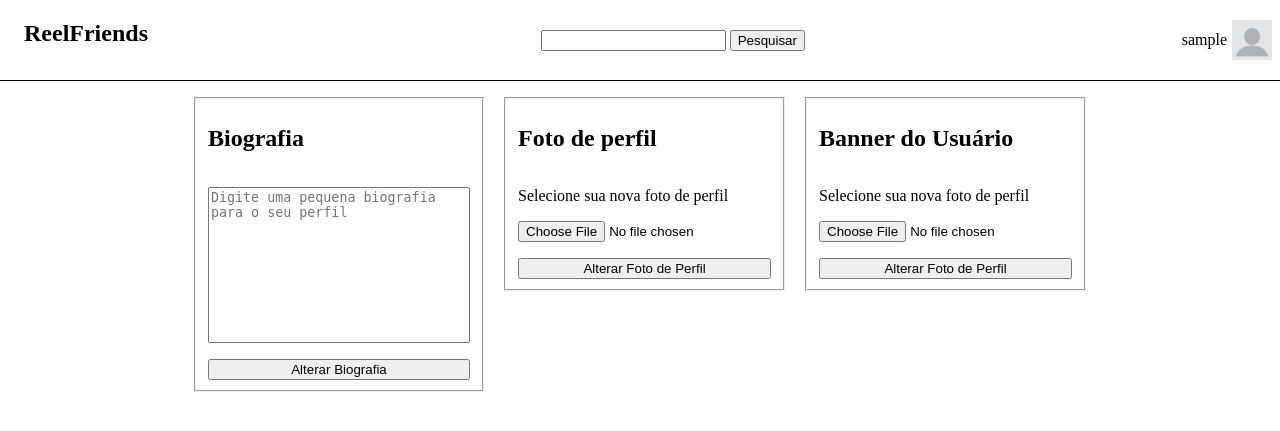
After one commit to carloscdf/ReelFriends, a PHP site: page /personalizar-perfil.php in a window 1280 px wide. The commit adds this page. Shown: the top 431 px of the page. Run offline with PHP 8.4, Linux system fonts and the light colour scheme; the visitor is signed in with stand-in values (Sample User, id 1).

Commit message:
Sistema de personalizar perfil

```diff
--- a/classes/MySQL.php
+++ b/classes/MySQL.php
@@ -72,6 +72,24 @@
                 session_start();
                 $_SESSION["usuario"] = $email; //salva na session o email do usuário criado
                 header("Location: feed.php");
+            }
+        }
+
+        function atualizaBioUsuario($idusuario, $novaBiografia){
+            $sql = "UPDATE banco_reelfriends.usuario
+            SET biografia_usuario = :biografia
+            WHERE idusuario = $idusuario";
+
+            $stmt = $this->PDO->prepare($sql);    //prepara
+            $stmt->bindParam(':biografia', $novaBiografia);     //vincula
+            $result = $stmt->execute();    //executa
+
+            if(!$result){
+                var_dump($stmt->errorInfo());
+                    exit;
+                }
+            else{
+                echo "Biografia atualizada!";
             }
         }
 
--- a/classes/Usuario.php
+++ b/classes/Usuario.php
@@ -4,6 +4,7 @@
         private $email;
         private $perfil;
         private $banner;
+        private $biografia;
         private $id;
 
         function __construct($email)
@@ -19,6 +20,8 @@
             $this->perfil = "../img/usuario/perfil/".$rows["nome_usuario"]."-".$rows["idusuario"].".png";
 
             $this->banner = "../img/usuario/banner/".$rows["nome_usuario"]."-".$rows["idusuario"].".png";
+
+            $this->biografia = $rows["biografia_usuario"];
 
             $this->id = $rows["idusuario"];
         }
@@ -51,6 +54,10 @@
             }
         }
 
+        function getBiografia(){
+            return $this->biografia;
+        }
+
         function getId(){
             return $this->id;
         }
--- a/src/cadastro_diretores.php
+++ b/src/cadastro_diretores.php
@@ -12,7 +12,7 @@
     <meta name="viewport" content="width=device-width, initial-scale=1.0">
     <title>Cadastre uma novo diretor</title>
 
-    <link rel="stylesheet" href="../style/cadastro_producoes.css">
+    <link rel="stylesheet" href="../style/cadastro_diretores.css">
 </head>
 <body>
     <h1>ReelFriends</h1>
@@ -42,7 +42,7 @@
                 $arquivo = explode(".", $file["name"]);
 
                 //verifica se o arquivo do upload é do tipo png ou jpg
-                if($arquivo[sizeof($arquivo)-1] != "png" && $arquivo[sizeof($arquivo)-1] != "jpg"){
+                if(strtolower($arquivo[sizeof($arquivo)-1]) != "png" && strtolower($arquivo[sizeof($arquivo)-1]) != "jpg"){
                     die("Você não pode fazer upload desse tipo de arquivo");
                 } else {
                     $dir = "../img/diretor_perfil/";
--- a/src/cadastro_producoes.php
+++ b/src/cadastro_producoes.php
@@ -85,7 +85,7 @@
                 $arquivo = explode(".", $file["name"]);
 
                 //verifica se o arquivo do upload é do tipo png ou jpg
-                if($arquivo[sizeof($arquivo)-1] != "png" && $arquivo[sizeof($arquivo)-1] != "jpg"){
+                if(strtolower($arquivo[sizeof($arquivo)-1]) != "png" && strtolower($arquivo[sizeof($arquivo)-1]) != "jpg"){
                     die("Você não pode fazer upload desse tipo de arquivo");
                 } else {
                     $dir = "../img/producao/capa/";
--- /dev/null
+++ b/src/personalizar-perfil.php
@@ -0,0 +1,130 @@
+<?php
+    session_start();
+    if(isset($_SESSION["usuario"])){
+        include("../classes/MySQL.php");
+        include("../classes/Usuario.php");
+
+        $usuario = new Usuario($_SESSION["usuario"]);
+
+        $sql = new MySQL;
+?>
+<!DOCTYPE html>
+<html lang="pt-br">
+<head>
+    <meta charset="UTF-8">
+    <meta name="viewport" content="width=device-width, initial-scale=1.0">
+    <title>Personalize seu perfil!</title>
+
+    <link rel="stylesheet" href="../style/personalizar-perfil.css">
+</head>
+<body>
+    <nav>
+        <h2><a href="feed.php">ReelFriends</a></h2>
+
+        <form method="post" class="pesquisa-container">
+            <input type="text" name="pesquisa" id="pesquisa">
+            <button type="submit" name="pesquisar">Pesquisar</button>
+        </form>
+
+        <?php
+            if(isset($_POST["pesquisar"])){
+                header("Location: feed.php?query=".$_POST["pesquisa"]);
+            }
+        ?>
+
+        <a href="pagina-usuario.php?user=<?php echo $usuario->getId()?>" class="perfil">
+            <?php
+                echo "<span>".$usuario->getNome()."</span>";
+            ?>
+            <img class = 'foto-perfil' src='<?php $usuario->getPerfil()?>' alt='".<?php $usuario->getNome()?>."'>
+        </a>
+    </nav>
+
+    <main>
+        <form action="" method="post">
+            <fieldset>
+                <h2>Biografia</h2>
+
+                <textarea name="biografia" id="biografia" cols="30" rows="10" placeholder="Digite uma pequena biografia para o seu perfil" required></textarea>
+
+                <button name="alterarBiografia">Alterar Biografia</button>
+            </fieldset>
+        </form>
+
+        <?php
+            if(isset($_POST["alterarBiografia"])){
+                $sql->atualizaBioUsuario($usuario->getId(), $_POST["biografia"]);
+            }
+        ?>
+
+        <form action="" method="post" enctype="multipart/form-data">
+            <fieldset>
+                <h2>Foto de perfil</h2>
+
+                <label for="perfil">Selecione sua nova foto de perfil</label>
+                <input type="file" name="perfil" id="perfil" required>
+
+                <button name="alterarPerfil">Alterar Foto de Perfil</button>
+            </fieldset>
+        </form>
+
+        <?php
+            if(isset($_POST["alterarPerfil"])){
+
+                $file = $_FILES['perfil'];
+
+                $arquivo = explode(".", $file["name"]);
+
+                //verifica se o arquivo do upload é do tipo png ou jpg
+                if(strtolower($arquivo[sizeof($arquivo)-1]) != "png" && strtolower($arquivo[sizeof($arquivo)-1]) != "jpg"){
+                    die("Você não pode fazer upload desse tipo de arquivo");
+                } else {
+                    $dir = "../img/usuario/perfil/";
+
+                    move_uploaded_file($file["tmp_name"], "$dir/".$usuario->getNome()."-".$usuario->getId().".png"); //salva e renomeia o arquivo do upload
+
+                    header("Location: personalizar-perfil.php");
+                }
+            }
+        ?>
+
+        <form action="" method="post" enctype="multipart/form-data">
+            <fieldset>
+                <h2>Banner do Usuário</h2>
+
+                <label for="banner">Selecione sua nova foto de perfil</label>
+                <input type="file" name="banner" id="banner" required>
+
+                <button name="alterarBanner">Alterar Foto de Perfil</button>
+            </fieldset>
+        </form>
+
+        <?php
+            if(isset($_POST["alterarBanner"])){
+
+                $file = $_FILES['banner'];
+
+                $arquivo = explode(".", $file["name"]);
+
+                //verifica se o arquivo do upload é do tipo png ou jpg
+                if(strtolower($arquivo[sizeof($arquivo)-1]) != "png" && strtolower($arquivo[sizeof($arquivo)-1]) != "jpg"){
+                    die("Você não pode fazer upload desse tipo de arquivo");
+                } else {
+                    $dir = "../img/usuario/banner/";
+
+                    move_uploaded_file($file["tmp_name"], "$dir/".$usuario->getNome()."-".$usuario->getId().".png"); //salva e renomeia o arquivo do upload
+
+                    header("Location: personalizar-perfil.php");
+                }
+            }
+        ?>
+    </main>
+
+
+<?php
+} else {
+    header("Location: index.php");
+}
+?>
+</body>
+</html>
--- a/style/pagina-usuario.css
+++ b/style/pagina-usuario.css
@@ -63,6 +63,8 @@ section{
 
 .foto-banner{
     width: 85vw;
+    height: 14.5rem;
+    object-fit: cover;
 }
 
 .user-info{
@@ -149,6 +151,10 @@ table, td, th{
     border-radius: 3px;
 }
 
+.topico{
+    margin-bottom: 0;
+}
+
 .favoritos{
     display: flex;
     gap: 1rem;
--- /dev/null
+++ b/style/personalizar-perfil.css
@@ -0,0 +1,60 @@
+body{
+    margin: 0;
+}
+
+nav{
+    border-bottom: solid 1px black;
+    display: flex;
+    height: 10vh;
+}
+
+nav h2 a{
+    color: black;
+    text-decoration: none;
+    display: inline;
+    padding: 0 1em;
+}
+
+.pesquisa-container{
+    flex: 1;
+    margin: auto;
+    text-align: center;
+}
+
+nav input{
+    flex: 1;
+}
+
+.perfil{
+    margin: auto;
+    padding: .5rem;
+    display: flex;
+    align-items: center;
+    gap: 5px;
+    text-decoration: none;
+    color: black;
+}
+
+.foto-perfil{
+    margin: auto 0;
+    max-width: 2.5rem;
+    max-height: 2.5rem;
+    object-fit: cover;
+}
+
+main{
+    margin: 1rem;
+    display: flex;
+    justify-content: center;
+    gap: 1rem;
+}
+
+form fieldset{
+    display: flex;
+    flex-direction: column;
+    gap: 1rem;
+}
+
+textarea{
+    resize: none;
+}
```
Also changed, not shown: src/pagina-usuario.php (+11 -2 lines), style/cadastro_diretores.css (added, +20 -0 lines), img/usuario/perfil/Ian-2.png (added).
